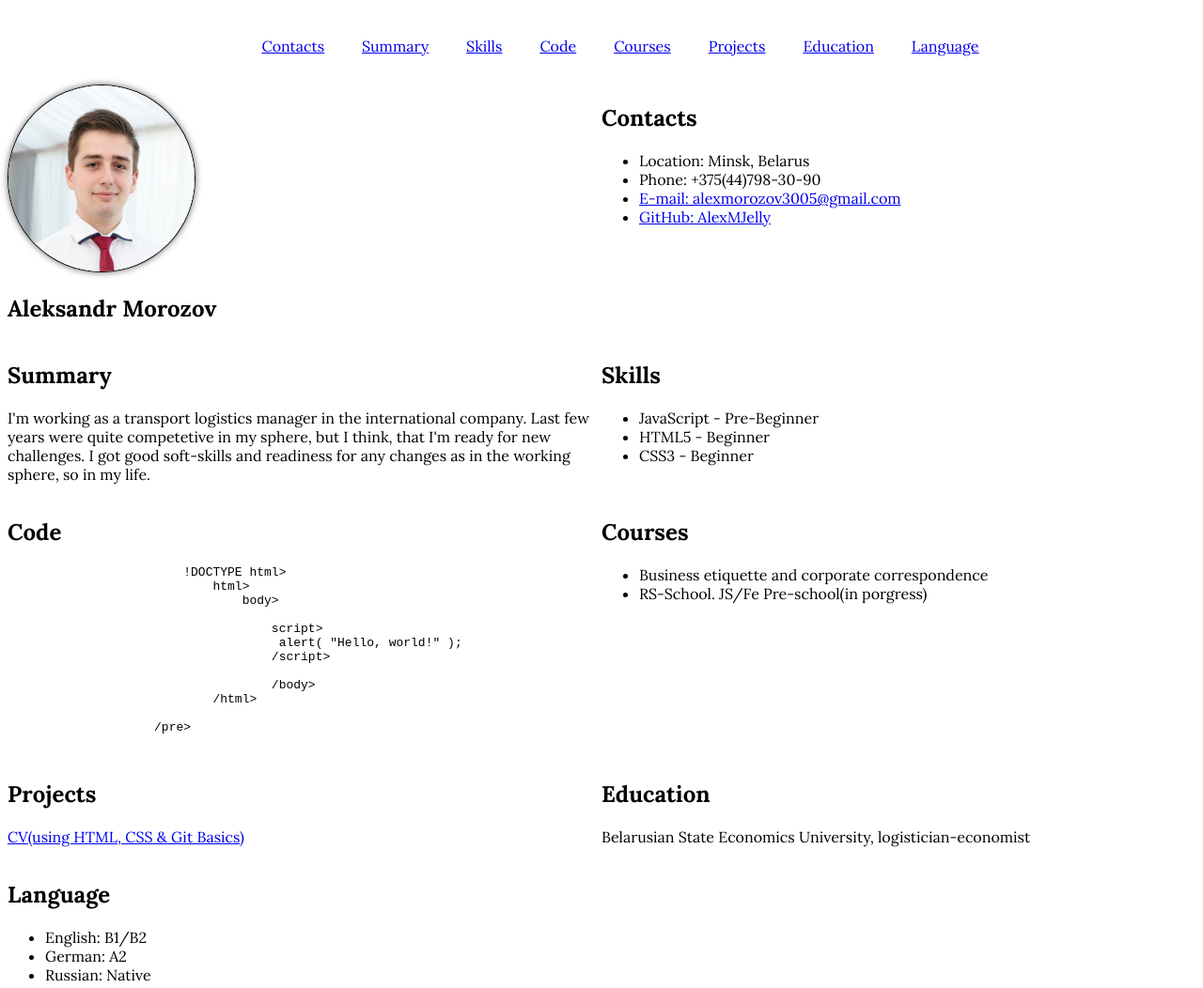
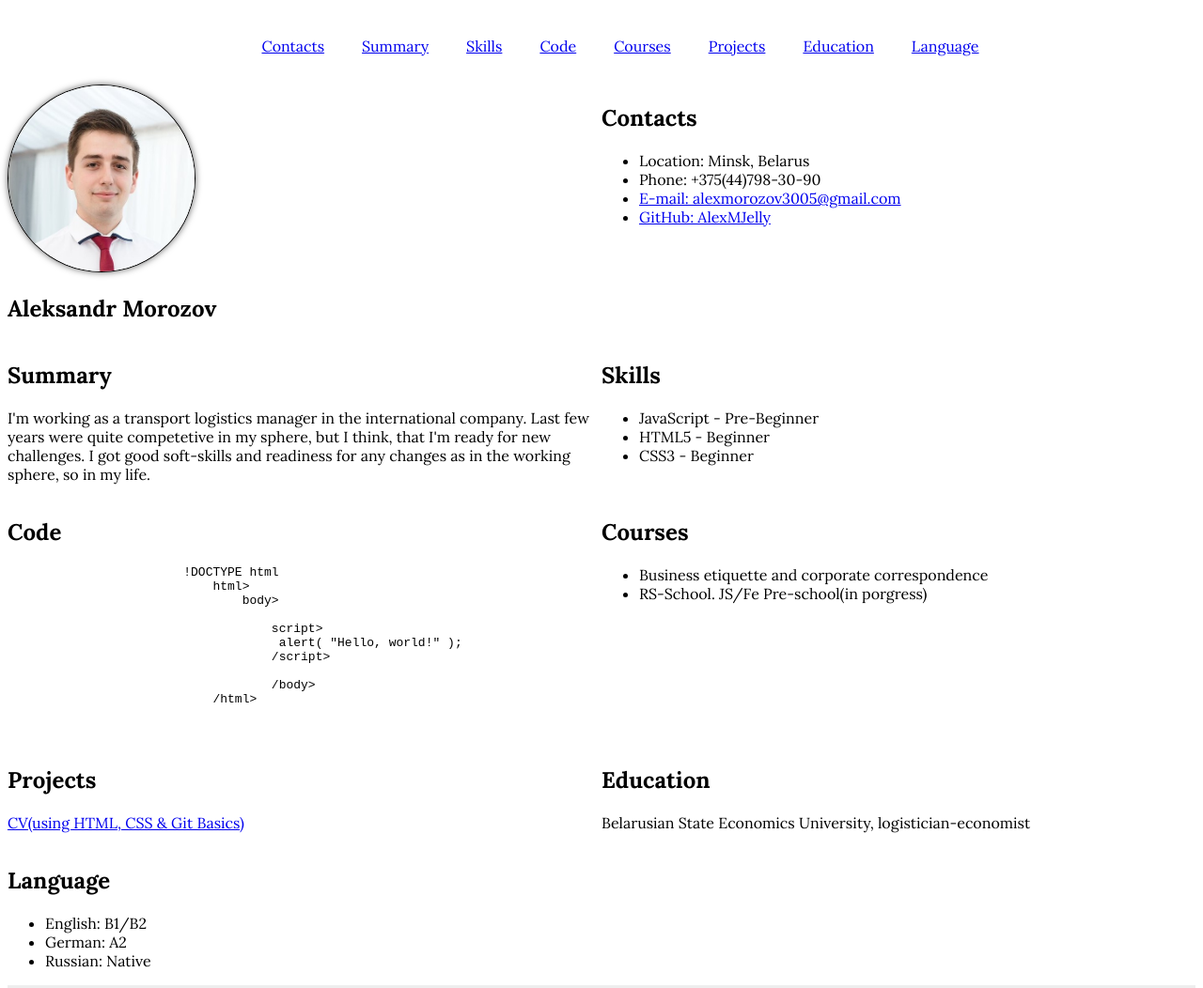
Before and after one commit to AlexMJelly/rsschool-cv, a plain HTML site: page index.html in a window 1280 px wide. Shown: the top 1052 px of the page at 94% size. Drawn offline with Linux system fonts and the light colour scheme.

Commit message:
fix: last fixes of the wrong code

```diff
--- a/index.html
+++ b/index.html
@@ -30,7 +30,7 @@
 <main class="main">
         <div class="container">
             <section class="section">
-                <img src="assets/img/CV-photo (2).jpg" alt="CV-photo" class="CV-photo">
+                <img src="assets/img/CV-photo(2).jpg" alt="CV-photo" class="CV-photo">
                 <h1>Aleksandr Morozov</h1>
             </section>
             <section class="section" id="contacts">
@@ -69,7 +69,7 @@
             <section class="section" id="code">
                 <h2>Code</h2>
                     <pre>
-                        !DOCTYPE html>
+                        !DOCTYPE html
                             html>
                                 body>
 
@@ -80,7 +80,7 @@
                                     /body>
                             /html>
 
-                    /pre>
+                    </pre>
             </section>
             <section class="section" id="courses">
                 <h2>Courses</h2>
```
Also changed, not shown: assets/img/CV-photo(2).jpg (renamed from assets/img/CV-photo (2).jpg).
